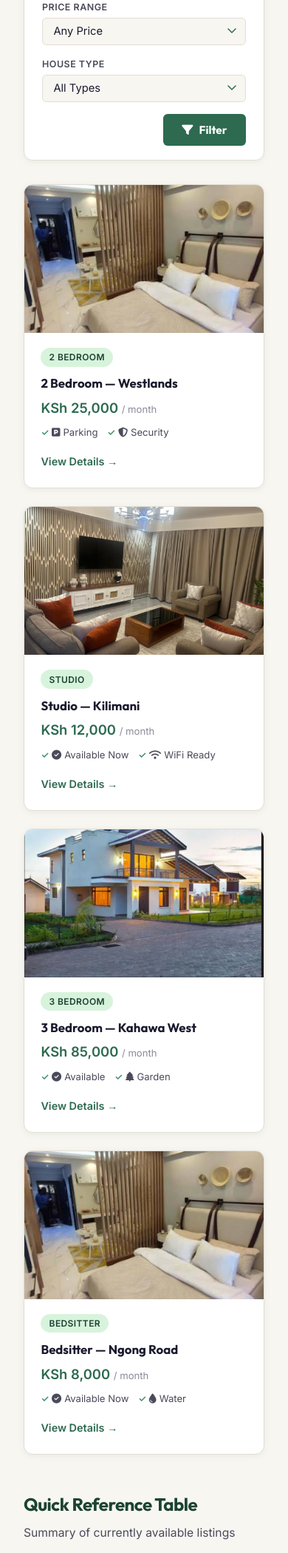
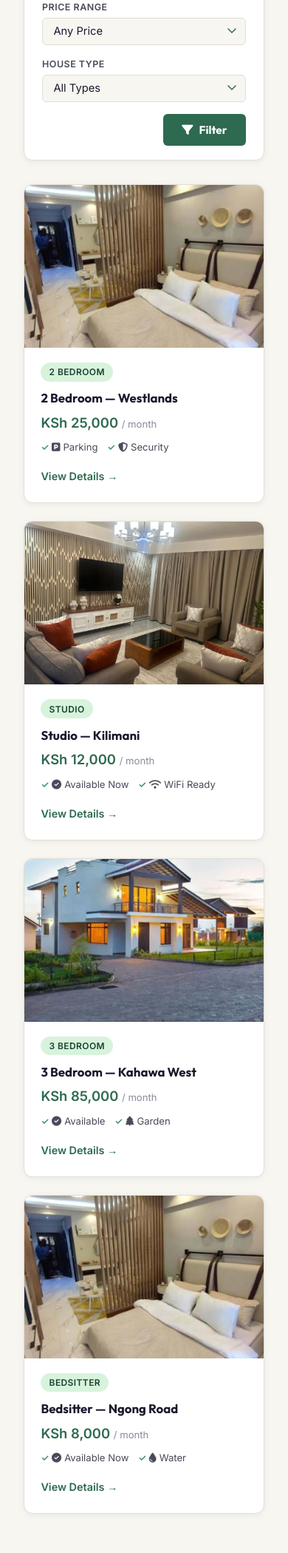
Before and after one commit to Ser-Mickey/Zooro-js-lab, a PHP site: page /listings.html in a window 390 px wide; the page is wider, and only the part inside the window is pictured. Shown: the part 431-2530 px from the top of that part at 74% size. Run offline with PHP 8.4, Linux system fonts and the light colour scheme.

Commit message:
Change listings-grid to flexbox layout
Updated listings layout to use flexbox for better responsiveness and added styles for listing card images.

```diff
--- a/style.css
+++ b/style.css
@@ -312,8 +312,10 @@ section {
    LISTING CARDS
    ============================================ */
 .listings-grid {
-  display: grid;
-  grid-template-columns: repeat(auto-fill, minmax(300px, 1fr));
+  display: flex !important;
+  flex-wrap: wrap !important;
+  justify-content: flex-start !important;
+  align-items: flex-start !important;
   gap: 1.5rem;
 }
 
@@ -326,6 +328,22 @@ section {
   box-shadow: var(--shadow-sm);
   border: 1px solid var(--border);
   transition: var(--transition);
+}
+.listing-card img,
+.listing-card .card-image {
+    width: 100% !important;
+    height: 220px !important;            /* Fixed vertical height for card banners */
+    aspect-ratio: 16 / 9 !important;     /* Standard photo ratio */
+    object-fit: cover !important;        /* Keeps clean crop without distorting proportions */
+    object-position: center !important;   /* Centers the focal point on the house */
+    display: block !important;
+}
+
+@media (max-width: 768px) {
+    .listing-card {
+        flex: 1 1 100% !important;
+        max-width: 100% !important;
+    }
 }
 
 .listing-card:hover {
```
